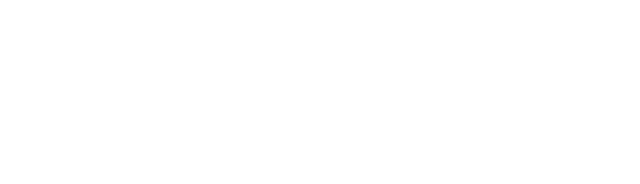
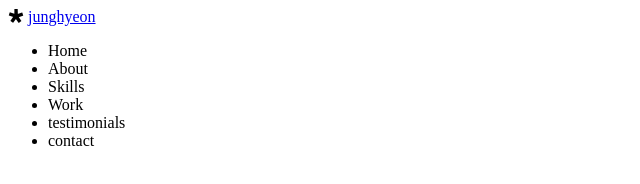
Before and after one commit to jung97/portfolio, a plain HTML site: page index.html in a window 1280 px wide. Shown: the whole page, without its empty margins (0-640 px from the left). Drawn offline with Linux system fonts and the light colour scheme.

Commit message:
HTML:Navbar

```diff
--- a/index.html
+++ b/index.html
@@ -17,6 +17,30 @@
     <script src="main.js" defer></script>
 </head>
 <body>
-
+    <!-- Narbar -->
+    <nav id="navbar"></nav>
+     <div class="navbar__logo">
+        <i class="fab fa-diaspora"></i>
+        <a href="#">junghyeon</a>
+     </div>
+         <ul class="navbar__menu">
+             <li class="navbar__menu_item">Home</li>
+             <li class="navbar__menu_item">About</li>
+             <li class="navbar__menu_item">Skills</li>
+             <li class="navbar__menu_item">Work</li>
+             <li class="navbar__menu_item">testimonials</li>
+             <li class="navbar__menu_item">contact</li>
+         </ul>
+  </div>
+    <!-- About -->
+    <section id="about"></section>
+    <!--Skills -->
+    <section id="skills"></section>
+    <!-- Work -->
+    <section id="work"></section>
+    <!-- testimonials -->
+    <section id="testimonials"></section>
+    <!-- contact -->
+    <section id="contact"></section>
 </body>
 </html>
```
Also changed, not shown: imgs/home-background.png.png (added).
